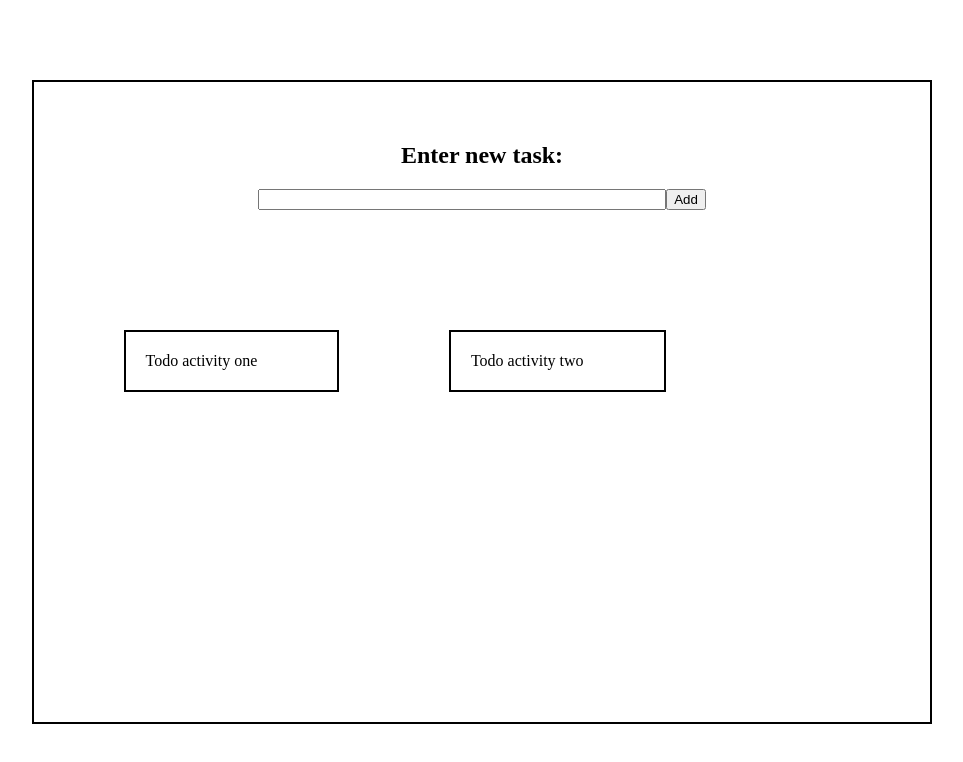
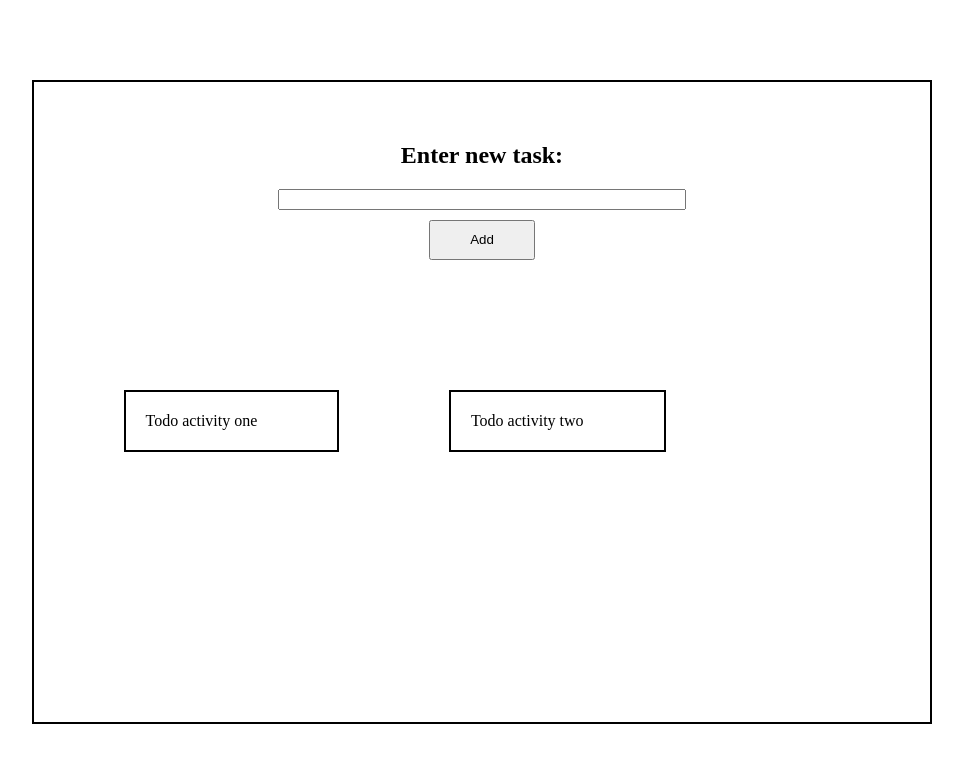
Before and after one commit to krstljrk/react-to-do, a React (Create React App) app: page / in a window 1280 px wide. Shown: the top 762 px of the page, without its empty margins (158-1121 px from the left). Built offline with nearby package versions, Linux system fonts and the light colour scheme.

Commit message:
more css

```diff
--- a/src/App.css
+++ b/src/App.css
@@ -6,6 +6,8 @@
 }
 
 .inputSection {
+  position: relative;
+  display: inline-table;
   margin: auto;
 }
 
@@ -31,6 +33,16 @@
   padding: 20px 0 20px 0;
 }
 
+
 .todoInput {
   width: 30em;
 }
+
+.inputElem {
+  padding: 0 0 10px 0;
+}
+
+.add-btn {
+  width: 8em;
+  height: 3em;
+}
--- a/src/components/addNewTodo.js
+++ b/src/components/addNewTodo.js
@@ -28,13 +28,18 @@ function AddNewTodo() {
     return (
         <div className="inputSection">
             <h2>Enter new task:</h2>
-            <input
+            <div className="inputElem">
+                <input
                 type="text"
                 className="todoInput"
                 value={input}
                 onChange={handleChange}
             />
-            <button className="add-btn" onClick={addTodo}>Add</button>
+            </div>
+            <div className="inputElem">
+                <button className="add-btn" onClick={addTodo}>Add</button>
+            </div>
+
         </div>
     );
 }
```
